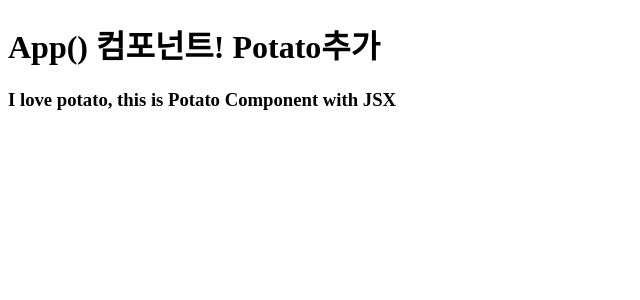
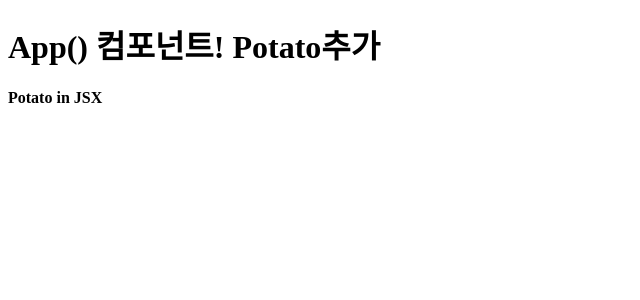
Before and after one commit to YINAKIM/React_ex01__movieApp, a React (Create React App) app: page / in a window 1280 px wide. Shown: the top 300 px of the page, without its empty margins (0-640 px from the left). Built offline with nearby package versions, Linux system fonts and the light colour scheme.

Commit message:
컴포넌트 여러개 한 파일에 작성하로 렌더링하기

```diff
--- a/src/App.js
+++ b/src/App.js
@@ -1,12 +1,14 @@
 import React from 'react';
-import Potato from "./Potato";
 
-function app() {
+function Potato() {
+    return <h4>Potato in JSX</h4> ;
+}
+function App() {
   return(
       <div>
-        <h1> App() 컴포넌트! Potato추가</h1>
+        <h1> App() 컴포넌트! Potato추가 </h1>
           <Potato />
       </div>
   );
 }
-export default app;
+export default App;
--- a/src/Potato.js
+++ /dev/null
@@ -1,10 +0,0 @@
-// Potato라는 컴포넌트를 Potato.js에 JSX문법을 사용해서 작성하기(js파일이지만 앞글자 꼭 대문자로!)
-
-import React from "react"; // 이 코드를 입력해야 JSX가 인식할 수 있는 파일이 된다
-
-function Potato(){
-    return <h3>I love potato, this is Potato Component with JSX</h3>;
-    // 여기 return ~ ; 는 HTML처럼 생겼지만 JSX다
-}
-
-export default Potato;
--- a/src/index.js
+++ b/src/index.js
@@ -3,29 +3,6 @@ import ReactDOM from 'react-dom';
 import App from './App';
 
 ReactDOM.render(
-    <App />, // Compiled successfully!
+    <App />,
     document.getElementById('root')
 );
-
-
-/******************************************************************************************
- <App /><Potato />, // ERROR :  Adjacent JSX elements must be wrapped in an enclosing tag.
- **** React는 최종으로 단 한개의 컴포넌트를 그려야 한다 ****
-
- 그럼 Potato를 렌더링하려면?
- react가 렌더링하는 단하나의 컴포넌트가 작성된 function의 return(); 안에다 <Potato /> 로 추가해넣으면 된다
- 왜냐면 리액트가 렌더링하는 컴포넌트가 정의된 function에 있는 return~~~; 이부분은 JSX니까
-
-App.js에 import Potato~ 하고 이렇게 추가해넣으면
-
- return(
-     <div>
-     <h1> App() 컴포넌트! Potato추가</h1>
-     <Potato />
-     </div>
- );
-
- => 결과 렌더링
- App() 컴포넌트! Potato추가
- I love potato, this is Potato Component with JSX
- *******************************************************************************************/
```
Also changed, not shown: src/ComponentTest.js (deleted, +0 -12 lines), src/logo.svg (deleted).
